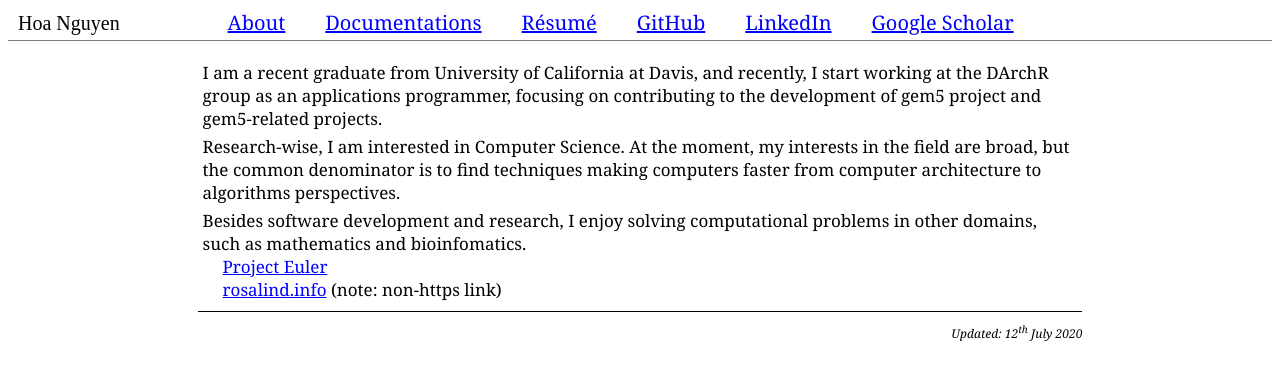
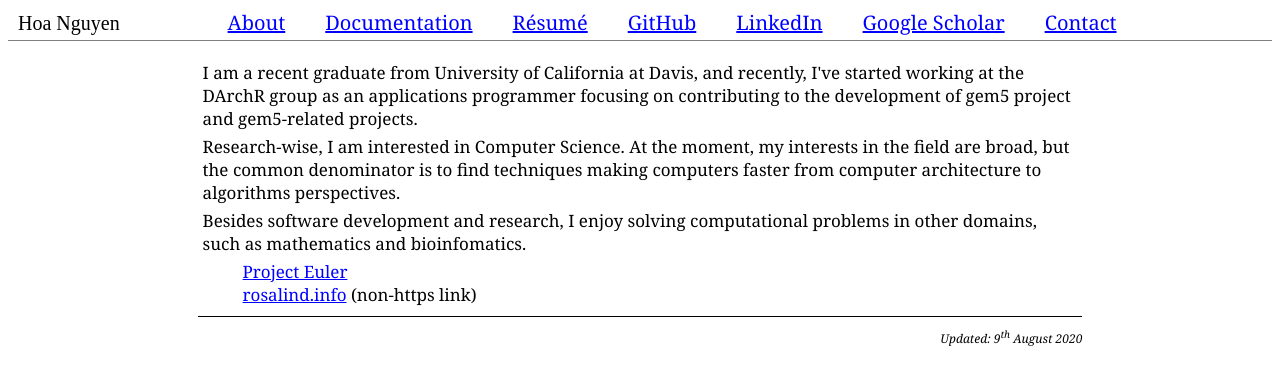
Before and after one commit to gautrang-tt/web, a plain HTML site: page index.html in a window 1280 px wide. Drawn offline with Linux system fonts and the light colour scheme.

Commit message:
Update index.html

```diff
--- a/index.html
+++ b/index.html
@@ -1,6 +1,9 @@
 <html>
     <head>
         <link rel="stylesheet" type="text/css" href="style.css">
+        <meta charset="UTF-8">
+        <meta name="description" content="My personal webpage.">
+        <title>Hoa Nguyen</title>
     </head>
     <body>
         <div id="top">
@@ -8,35 +11,38 @@
                 Hoa Nguyen
             </div>
             <div id="top-navigation-bar">
-                <a class="button" href="#">About</a>
-                <a class="button" href="https://github.com/takekoputa/docs">Documentations</a>
+                <a class="button" href="index.html">About</a>
+                <a class="button" href="https://github.com/takekoputa/docs">Documentation</a>
                 <a class="button" href="resume.html">Résumé</a>
                 <a class="button" href="https://github.com/takekoputa">GitHub</a>
                 <a class="button" href="https://www.linkedin.com/in/hnpl/">LinkedIn</a>
                 <a class="button" href="https://scholar.google.com/citations?user=g6KC_pUAAAAJ">Google Scholar</a>
+                <a class="button" href="contact.html">Contact</a>
             </div>
         </div>
         <div id="content">
             <div id="main-page-content">
                 <div id="Summary" class="section">
-                    <p>I am a recent graduate from University of California at Davis, and recently, I start working at the DArchR group as an applications programmer,
-                    focusing on contributing to the development of gem5 project and gem5-related projects.<br/>
+                    <p>
+                        I am a recent graduate from University of California at Davis, and recently, I've started working at the DArchR group as an applications programmer focusing on contributing to the development of gem5 project and gem5-related projects.
                     </p>
                     <p>
-                    Research-wise, I am interested in Computer Science. At the moment, my interests in the field are broad, but the common denominator is to find techniques
-                    making computers faster from computer architecture to algorithms perspectives.<br/>
+                        Research-wise, I am interested in Computer Science. At the moment, my interests in the field are broad, but the common denominator is to find techniques making computers faster from computer architecture to algorithms perspectives.
                     </p>
-                    Besides software development and research, I enjoy solving computational problems in other domains,
-                    such as mathematics and bioinfomatics.
-                    <ul class="list-within-content" style="list-style-type:none; margin:0px">
-                        <li><a href="https://projecteuler.net/">Project Euler</a></li>
-                        <li><a href="http://rosalind.info">rosalind.info</a> (note: non-https link)</li>
-                    </ul>
+                    <p>
+                        Besides software development and research, I enjoy solving computational problems in other domains, such as mathematics and bioinfomatics.
+                    </p>
+                    <div style="padding-left: 20px;">
+                        <ul class="list-within-content" style="list-style-type:none; margin:0px">
+                            <li><a href="https://projecteuler.net/">Project Euler</a></li>
+                            <li><a href="http://rosalind.info">rosalind.info</a> (non-https link)</li>
+                        </ul>
+                    </div>
                 </div>
             </div>
         </div>
         <div id="license-bar">
-            <i>Updated: 12<sup>th</sup> July 2020</i>
+            <i>Updated: 9<sup>th</sup> August 2020</i>
         </div>
     </body>
 </html>
```
